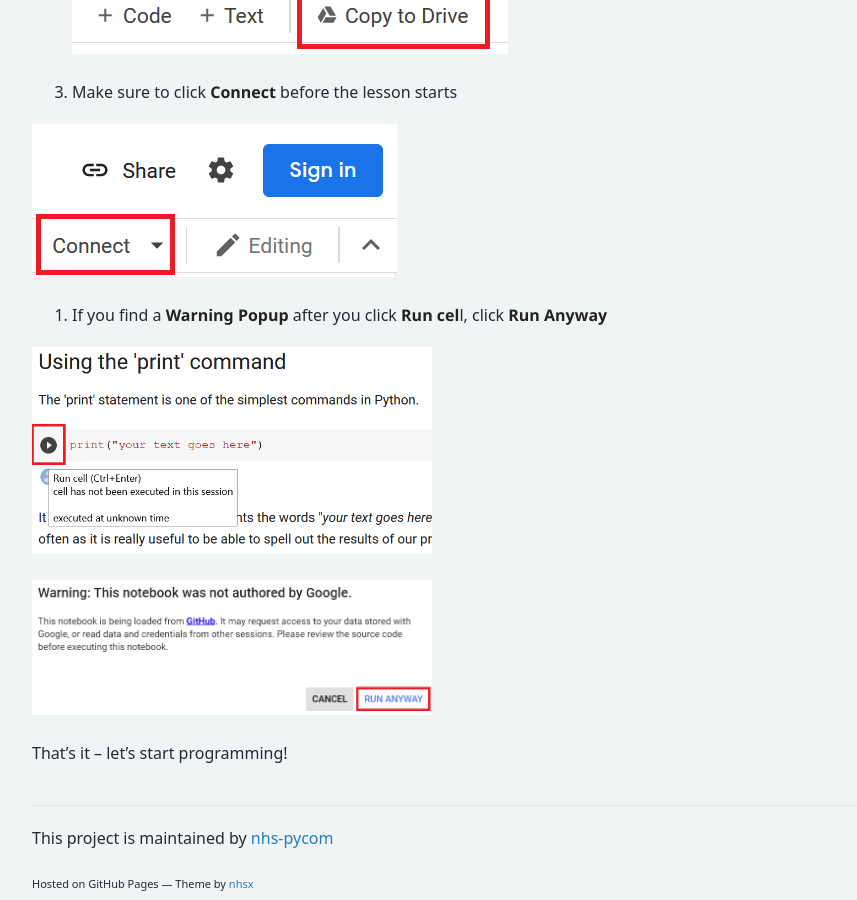
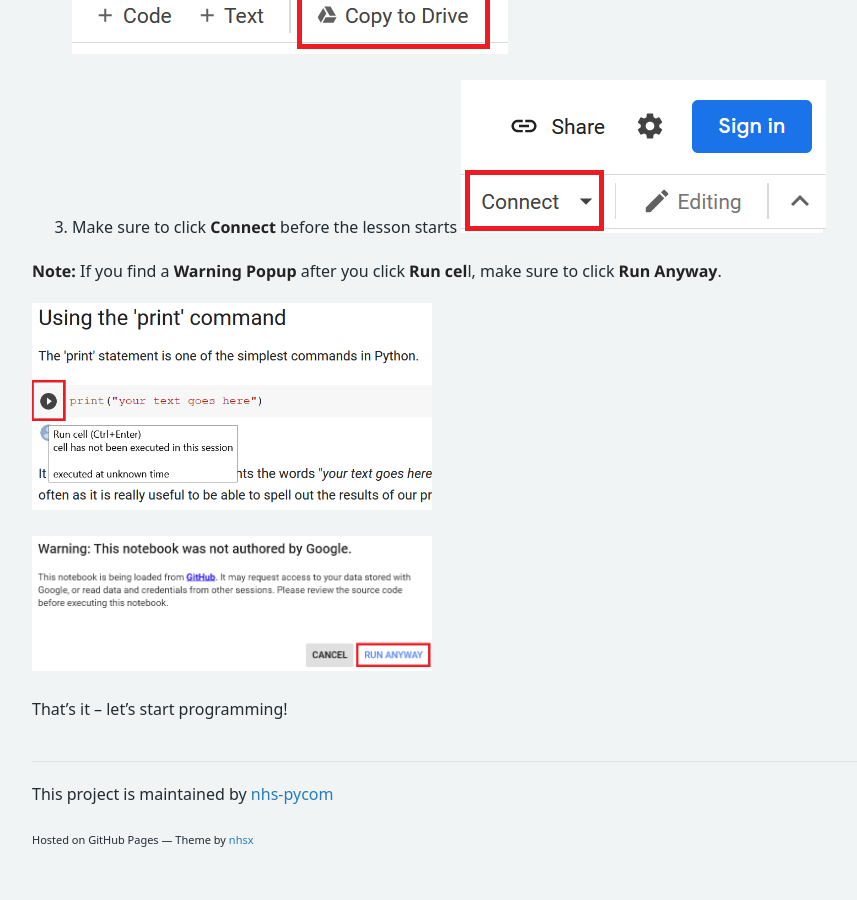
Before and after one commit to nhs-pycom/nhs.pycom, a Jekyll site: the page built from coding-club.md, in a window 1280 px wide and 900 px high, scrolled down 1060 px. Shown: the whole window, without its empty margins (26-883 px from the left). Built offline with Jekyll 4.4.1, drawn with Linux system fonts in a browser that asks for light colours; some web fonts are replaced; our own code applies the rules of GitHub Pages for plain Markdown files.

Commit message:
Updated minor formatting issues to readme file

```diff
--- a/coding-club.md
+++ b/coding-club.md
@@ -23,11 +23,9 @@
 
 2. Then, click **Copy Drive** so that you have a copy of the lesson saved onto your Google Workspace ![save-to-gdrive](/assets/img/save-to-gdrive.png)
 
-3. Make sure to click **Connect** before the lesson starts
+3. Make sure to click **Connect** before the lesson starts  ![connect](/assets/img/connect.png)
 
-![connect](/assets/img/connect.png)
-
-4. If you find a **Warning Popup** after you click **Run cel**l, click **Run Anyway**
+**Note:** If you find a **Warning Popup** after you click **Run cel**l, make sure to click **Run Anyway**.
 
 
 <img src="/assets/img/run-cell.png" alt="run-cell" width="400"/>
```
